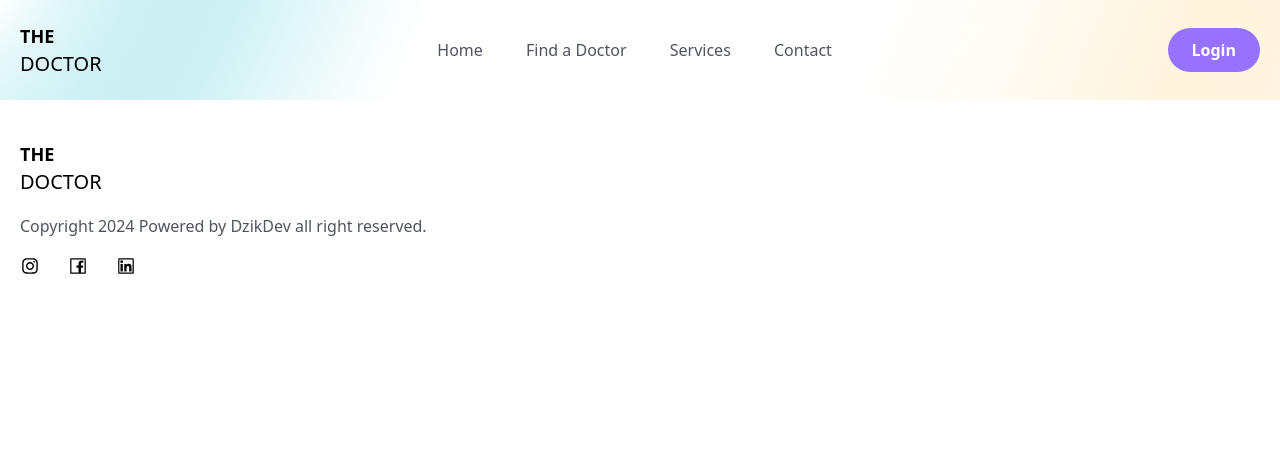
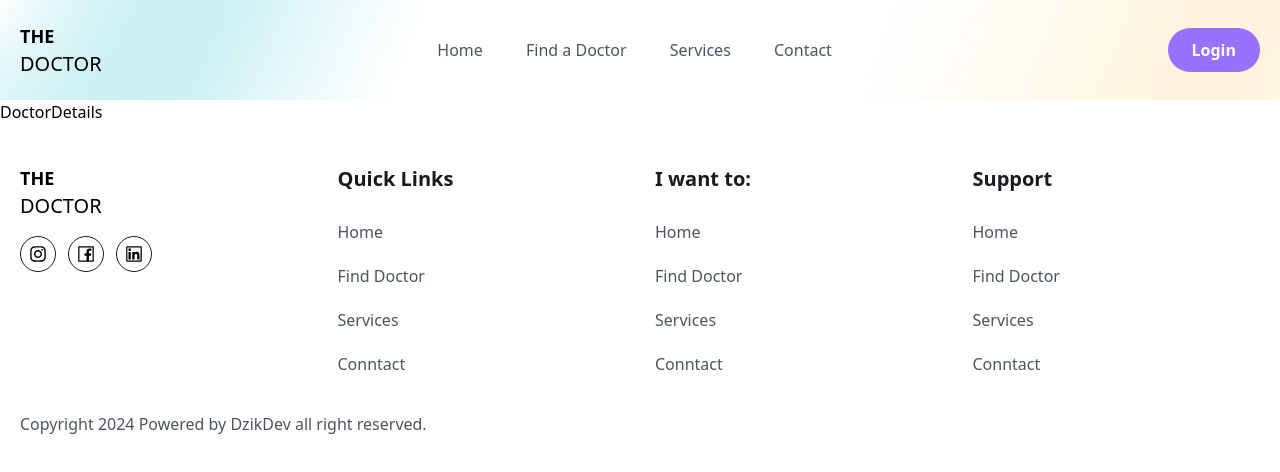
Before and after one commit to Nelson877/Doctor-appointment-booking, a React (Vite) app: page /blog-posts in a window 1280 px wide. Shown: the top 472 px of the page. Built offline with nearby package versions, Linux system fonts and the light colour scheme; the HTML template or start-up script is replaced by a standard one.

Commit message:
new update

```diff
--- a/index.html
+++ b/index.html
@@ -4,7 +4,7 @@
     <meta charset="UTF-8" />
     <link rel="icon" type="image/svg+xml" href="/vite.svg" />
     <meta name="viewport" content="width=device-width, initial-scale=1.0" />
-    <title>Hospital Booking</title>
+    <title>THE DOCTOR</title>
   </head>
   <body>
     <div id="root"></div>
--- /dev/null
+++ b/src/assets/data/servicenew.js
@@ -0,0 +1,50 @@
+export const servicesnew = [
+    {
+      name: "",
+      desc: "",
+      bgColor: "rgba(254, 182, 13, .2)",
+      textColor: "#FEB60D",
+    },
+    {
+      name: "",
+      desc: "",
+      bgColor: "rgba(151, 113, 255, .2)",
+      textColor: "#9771FF",
+    },
+    {
+      name: "",
+      desc: "",
+      bgColor: "rgba(1, 181, 197, .2)",
+      textColor: "#01B5C5",
+    },
+    {
+      name: "",
+      desc: "",
+      bgColor: "rgba(1, 181, 197, .2)",
+      textColor: "#01B5C5",
+    },
+    {
+      name: "",
+      desc: "",
+      bgColor: "rgba(254, 182, 13, .2)",
+      textColor: "#FEB60D",
+    },
+    {
+      name: "",
+      desc: "",
+      bgColor: "rgba(151, 113, 255, .2)",
+      textColor: "#9771FF",
+    },
+    {
+      name: "",
+      desc: "",
+      bgColor: "rgba(151, 113, 255, .2)",
+      textColor: "#9771FF",
+    },
+    {
+      name: "",
+      desc: "",
+      bgColor: "rgba(151, 113, 255, .2)",
+      textColor: "#9771FF",
+    },
+  ];
--- a/src/components/Footer/Footer.jsx
+++ b/src/components/Footer/Footer.jsx
@@ -6,15 +6,15 @@ import { RiLinkedinFill } from "react-icons/ri"
 
 const socialLinks=[
   {
-    path:'',
+    path:'/',
     icon:<AiOutlineInstagram className="w-5 h-5 group-hover-text-white"/>,
   },
   {
-    path:'',
+    path:'/',
     icon:<AiOutlineFacebook className="w-5 h-5 group-hover-text-white"/>,
   },
   {
-    path:'',
+    path:'/',
     icon:<AiOutlineLinkedin className="w-5 h-5 group-hover-text-white"/>,
   },
 ]
@@ -22,18 +22,23 @@ const socialLinks=[
 
 const quickLink01 = [
   {
-    path:'/home',
+    path:'/',
     display:'Home',
 
   },
   {
-    path:'/home',
-    display:'About Us',
+    path:'/doctor',
+    display:'Find Doctor',
 
   },
   {
-    path:'/home',
-    display:'Blog',
+    path:'/our-services',
+    display:'Services',
+
+  },
+  {
+    path:'/contact-us',
+    display:'Conntact',
 
   },
 ]
@@ -71,23 +76,67 @@ const Footer =() =>{
   const year = new Date().getFullYear()
 return <footer className="pb-16 pt-10">
   <div className="container">
-<div className="justify-between flex-col md:flex-row flex-wrap  gap-[30px]">
-    {/* Logo section  start */}
-    <div>
+<div className="grid md:grid-cols-4 grid-cols-2 gap-[30px]">
+
+<div>
+      {/* Logo section  start */}
+      <div>
             <h2 className="font-[200] text-xl">
               <span className="text-lg font-[600]">THE</span> <br /> DOCTOR
             </h2>
             {/* <img src="" alt="" /> */}
           </div>
           {/* Logo section  end */}
-          <p className="text-[16px] leading-7 fon-[400] text-textColor mt-4">Copyright {year} Powered by DzikDev all right reserved.</p>
+
           <div className="flex items-center gap-3 mt-4">
-{socialLinks.map((link, index) => (<Link to={link.path} key={index} className="w-9 h-9 border-solid border-[#181A1E] rounded-full">
+{socialLinks.map((link, index) => (<Link to={link.path} key={index} className="w-9 h-9  border border-soild border-[#181A1E] rounded-full items-center flex justify-center group hover:bg-primaryColor hover:border-none hover:text-white">
 {link.icon}
 </Link>
 ))}
           </div>
 </div>
+ {/* quick links section start  */}
+<div>
+  <h2 className="text-[20px] leading-[30px] font-[700] mb-6 text-headingColor">Quick Links</h2>
+  <ul>
+    {quickLink01.map((item,index) => <li key={index} className="mb-4">
+     <Link   to={item.path}  className="text-[16px] leading-7 font-[400] text-textColor">
+     {item.display}
+     </Link>
+    </li>)}
+  </ul>
+</div>
+
+ {/* quick links section end  */}
+
+ {/* i want to section start  */}
+
+<div>
+  <h2 className="text-[20px] leading-[30px] font-[700] mb-6 text-headingColor">I want to:</h2>
+  <ul>
+    {quickLink01.map((item,index) => <li key={index} className="mb-4">
+     <Link   to={item.path}  className="text-[16px] leading-7 font-[400] text-textColor">
+     {item.display}
+     </Link>
+    </li>)}
+  </ul>
+</div>
+ {/* i want to section end  */}
+
+ {/* support section start  */}
+<div>
+  <h2 className="text-[20px] leading-[30px] font-[700] mb-6 text-headingColor">Support</h2>
+  <ul>
+    {quickLink01.map((item,index) => <li key={index} className="mb-4">
+     <Link   to={item.path}  className="text-[16px] leading-7 font-[400] text-textColor">
+     {item.display}
+     </Link>
+    </li>)}
+  </ul>
+</div>
+ {/* support section end  */}
+</div>
+<div> <p className="text-[16px] leading-7 fon-[400] text-textColor mt-4">Copyright {year} Powered by DzikDev all right reserved.</p></div>
   </div>
 </footer>
 }
--- a/src/components/Header/Header.jsx
+++ b/src/components/Header/Header.jsx
@@ -13,11 +13,11 @@ const navLinks = [
     display: "Find a Doctor",
   },
   {
-    path: "/services",
+    path: "/our-services",
     display: "Services",
   },
   {
-    path: "/contact",
+    path: "/contact-us",
     display: "Contact",
   },
 ];
@@ -52,12 +52,14 @@ const Header = () => {
       <div className="container">
         <div className="flex items-center justify-between">
           {/* Logo section  start */}
+          <Link to='/'>
           <div>
             <h2 className="font-[200] text-xl">
               <span className="text-lg font-[600]">THE</span> <br /> DOCTOR
             </h2>
             {/* <img src="" alt="" /> */}
           </div>
+          </Link>
           {/* Logo section  end */}
 
           {/* menu section start  */}
--- /dev/null
+++ b/src/components/ServiceSection/AllServices.jsx
@@ -0,0 +1,29 @@
+import React from 'react'
+import { FaArrowRight } from 'react-icons/fa';
+import { Link } from 'react-router-dom';
+
+const AllServices = ({item, index}) => {
+    const { name, desc } = item;
+  return (
+    <div className="py-[30px] px-3 lg:px-5">
+      <h2 className="text-[26px] leading-9 text-headingColor font-[700]">
+        {name}
+      </h2>
+      <p className="text-[16px] leading-7 font-[400] text-textColor mt-4">
+        {desc}
+      </p>
+
+      <div className="flex items-center justify-between mt-[30px]">
+        <Link
+          to="/our-services"
+          className="w-[44px] h-[44px] rounded-full border border-solid  border-[#181A1E]  flex items-center justify-center hover:bg-primaryColor hover:border-none hover:text-white"
+        >
+          <FaArrowRight />
+        </Link>
+
+      </div>
+    </div>
+  )
+}
+
+export default AllServices
--- a/src/components/ServiceSection/ServicesCard.jsx
+++ b/src/components/ServiceSection/ServicesCard.jsx
@@ -16,7 +16,7 @@ const ServicesCard = ({ item, index }) => {
 
       <div className="flex items-center justify-between mt-[30px]">
         <Link
-          to="/services"
+          to="/our-services"
           className="w-[44px] h-[44px] rounded-full border border-solid  border-[#181A1E]  flex items-center justify-center hover:bg-primaryColor hover:border-none hover:text-white"
         >
           <FaArrowRight />
--- a/src/pages/Doctors/Doctor.jsx
+++ b/src/pages/Doctors/Doctor.jsx
@@ -1,5 +1,30 @@
-function Doctor() {
-  return <div>Doctor</div>;
+
+import DoctorCard from "../../components/OurDoctor/DoctorCard"
+import { doctors } from "../../assets/data/doctors"
+
+
+const Doctor = () => {
+  return (
+   <>
+    {/* search section start */}
+   <section className="bg-yellow-50">
+<div className="container text-center">
+<h2 className="heading">Find a Doctor</h2>
+<div className="max-w-[570px] mt-[30px] mx-auto bg-[#0066ff2c] rounded-md flex items-center justify-between">
+<input type="search" className="py-4 pl-4 pr-2 bg-transparent w-full focus:outline-none cursor-pointer placeholder:ext-textColor" placeholder="Search for a Doctor" />
+<button className="btn mt-0 rounded-[0px] rounded-r-md">Search</button>
+</div>
+</div>
+   </section>
+
+   {/* search section end  */}
+
+
+   <section>
+
+   </section>
+   </>
+  )
 }
 
-export default Doctor;
+export default Doctor
--- a/src/pages/Services.jsx
+++ b/src/pages/Services.jsx
@@ -1,5 +1,24 @@
+import { servicesnew } from "../assets/data/servicenew";
+import AllServices from "../components/ServiceSection/AllServices";
+
+
 function Services() {
-  return <div>Services</div>;
+  return <section>
+    <div className="container">
+    <div className="xl:w-[470px] mx-auto">
+          <h2 className="heading text-center">Our Medical Services</h2>
+          <p className="text__para text-center">
+            Our medical services are designed to give affordable access to
+            medical care for insured, uninsured and underinsuredd clients.
+          </p>
+        </div>
+    <div className="grid grid-cols-1 md:grid-cols-2 lg:grid-cols-3 gap-5 lg:gap-[30px] mt-[30px] lg:mt-[55px]">
+      {servicesnew.map((item, index) => (
+        <AllServices item={item} index={index} key={index} />
+      ))}
+    </div>
+    </div>
+  </section>
 }
 
 export default Services;
--- a/src/routes/Routers.jsx
+++ b/src/routes/Routers.jsx
@@ -11,12 +11,13 @@ function Routers() {
   return (
     <Routes>
       <Route path="/" element={<Home />} />
-      <Route path="/contact" element={<Contact />} />
-      <Route path="/services" element={<Services />} />
+      <Route path="/contact-us" element={<Contact />} />
+      <Route path="/our-services" element={<Services />} />
       <Route path="/signup" element={<Signup />} />
       <Route path="/login" element={<Login />} />
       <Route path="/doctor" element={<Doctor />} />
       <Route path="/doctor-details" element={<DoctorDetails />} />
+      <Route path="/blog-posts" element={<DoctorDetails />} />
     </Routes>
   );
 }
```
